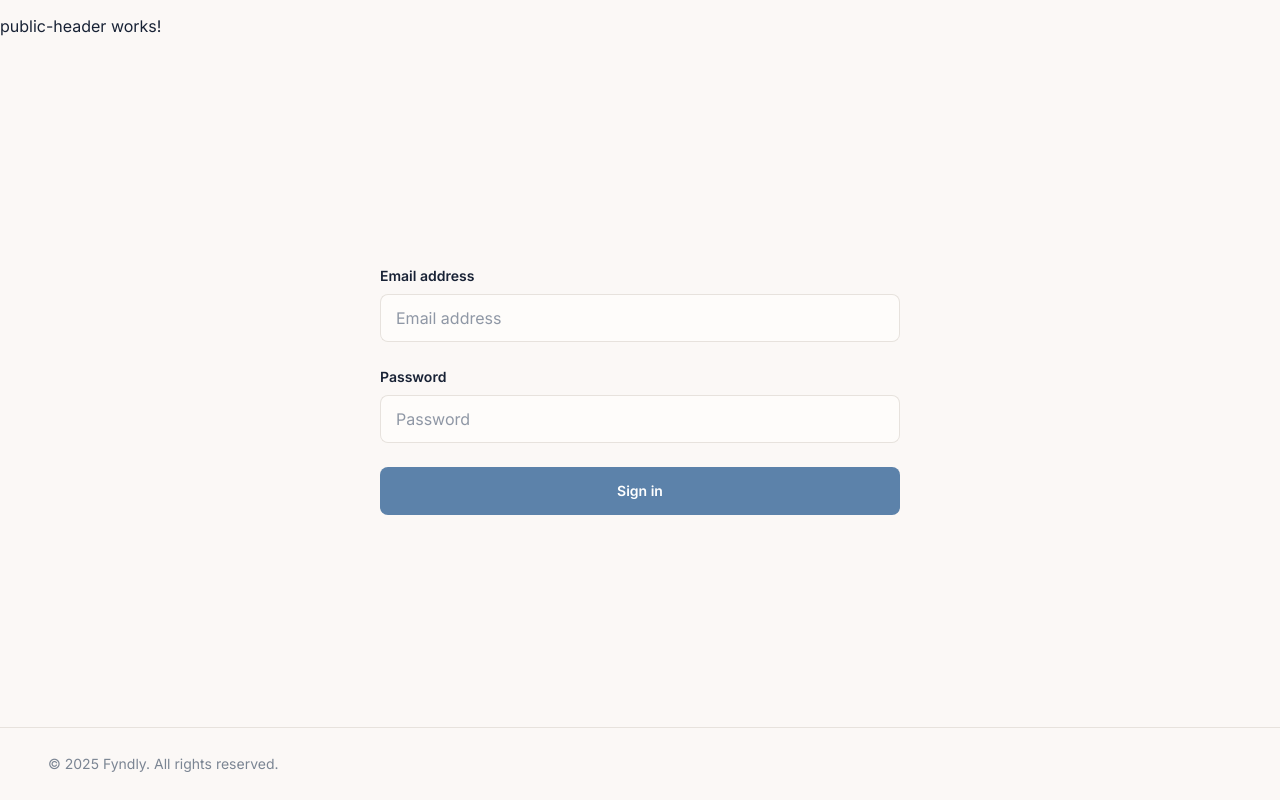
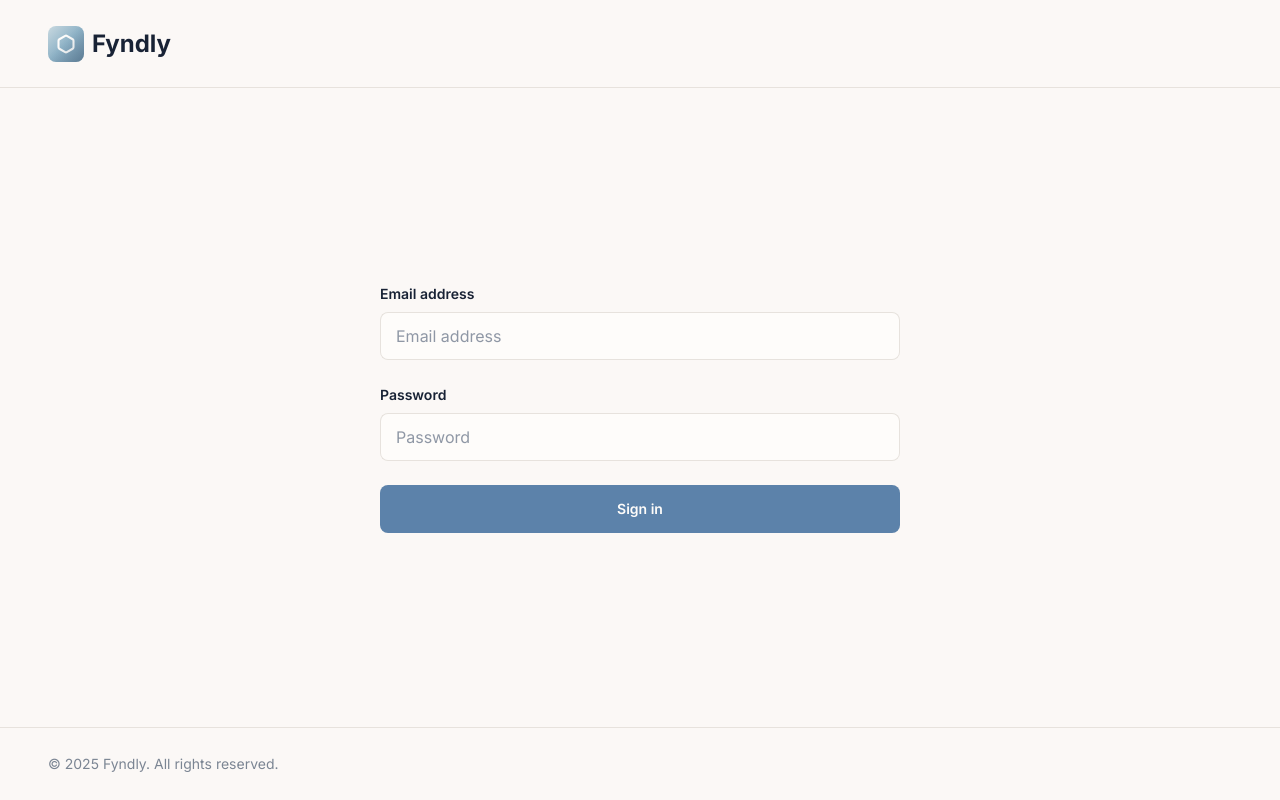
Before and after one commit to DanilChaban/fyndly-frontend, an Angular app: page /sign-in in a window 1280 px wide. Built offline with nearby package versions, Linux system fonts and the light colour scheme.

Commit message:
add: header styles, routerLink, and link color updates in public layout components

```diff
--- a/src/app/features/public/common/components/public-footer/public-footer.component.scss
+++ b/src/app/features/public/common/components/public-footer/public-footer.component.scss
@@ -1,9 +1,4 @@
 @use 'utilities/colors' as colors;
-
-:host {
-  display: block;
-  width: 100%;
-}
 
 .public-footer {
   width: 100%;
--- a/src/app/features/public/common/components/public-header/public-header.component.html
+++ b/src/app/features/public/common/components/public-header/public-header.component.html
@@ -1 +1,8 @@
-<p>public-header works!</p>
+<header class="public-header">
+  <div class="public-header__container">
+    <a class="public-header__brand" routerLink="/">
+      <img src="/assets/public/favicon.svg" alt="logo" />
+      <span class="public-header__name">Fyndly</span>
+    </a>
+  </div>
+</header>
--- a/src/app/features/public/common/components/public-header/public-header.component.scss
+++ b/src/app/features/public/common/components/public-header/public-header.component.scss
@@ -0,0 +1,30 @@
+@use 'utilities/colors' as colors;
+
+.public-header {
+  width: 100%;
+  border-bottom: 1px solid colors.$color-gray-3;
+
+  &__container {
+    min-height: 87px;
+    display: flex;
+    align-items: center;
+    justify-content: space-between;
+    padding: 0 clamp(24px, 4vw, 48px);
+  }
+
+  &__brand {
+    display: inline-flex;
+    align-items: center;
+    gap: 8px;
+    text-decoration: none;
+  }
+
+  &__logo {
+  }
+
+  &__name {
+    font-size: 24px;
+    font-weight: 700;
+    line-height: 32px;
+  }
+}
--- a/src/app/features/public/common/components/public-header/public-header.component.ts
+++ b/src/app/features/public/common/components/public-header/public-header.component.ts
@@ -1,8 +1,9 @@
 import { ChangeDetectionStrategy, Component } from '@angular/core';
+import { RouterLink } from '@angular/router';
 
 @Component({
   selector: 'app-public-header',
-  imports: [],
+  imports: [RouterLink],
   templateUrl: './public-header.component.html',
   styleUrl: './public-header.component.scss',
   changeDetection: ChangeDetectionStrategy.OnPush,
--- a/src/app/shared/fl-ui/fl-button/components/fl-button/fl-button.component.scss
+++ b/src/app/shared/fl-ui/fl-button/components/fl-button/fl-button.component.scss
@@ -15,7 +15,7 @@
 
   &--primary {
     background-color: colors.$color-blue-1;
-    color: white !important;
+    color: colors.$color-white-1 !important;
     border: none;
   }
 
--- a/src/styles/styles.scss
+++ b/src/styles/styles.scss
@@ -17,6 +17,10 @@ body {
   font-family: 'Inter', sans-serif;
   background: colors.$color-gray-1;
   color: colors.$color-black-1;
+
+  a {
+    color: colors.$color-black-1;
+  }
 }
 
 * {
```
